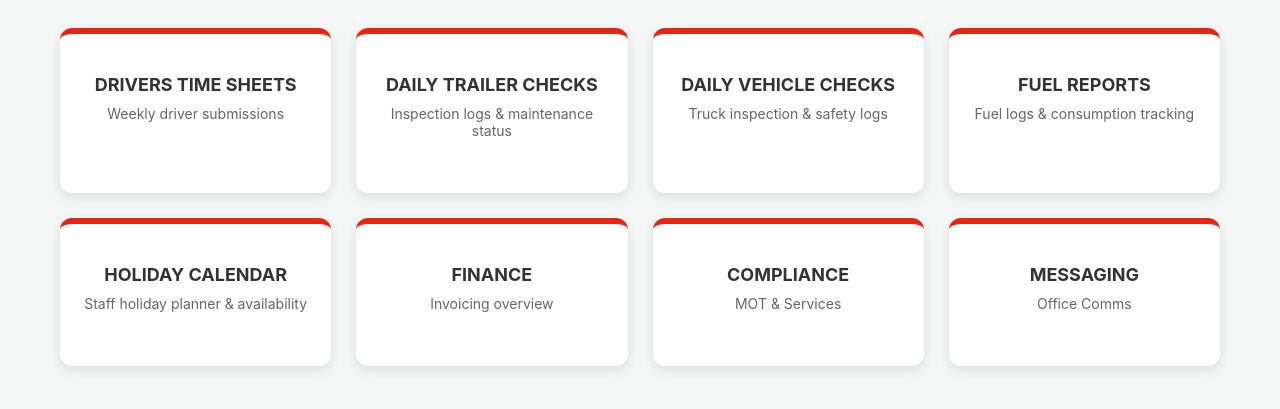
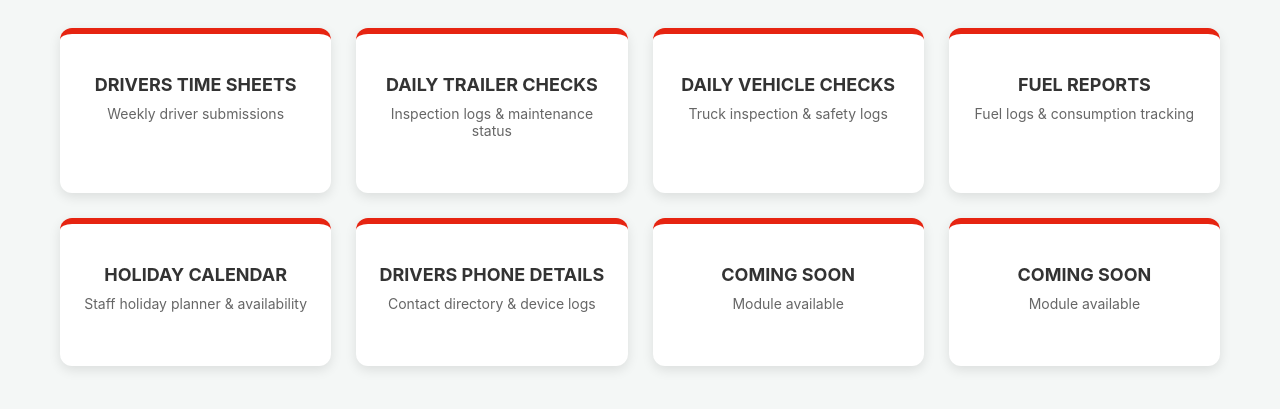
Before and after one commit to Rich01623/Office-dashboard, a plain HTML site: page index.html in a window 1280 px wide. Shown: the part 149-558 px from the top of the page. Drawn offline with Linux system fonts and the light colour scheme.

Commit message:
Update index.html

```diff
--- a/index.html
+++ b/index.html
@@ -164,9 +164,14 @@
             <p>Staff holiday planner & availability</p>
         </a>
 
-        <div class="card" onclick="alert('Finance Coming Soon')"><h3>Finance</h3><p>Invoicing overview</p></div>
-        <div class="card" onclick="alert('Compliance Coming Soon')"><h3>Compliance</h3><p>MOT & Services</p></div>
-        <div class="card" onclick="alert('Messaging Coming Soon')"><h3>Messaging</h3><p>Office Comms</p></div>
+        <a href="https://docs.google.com/spreadsheets/d/1Ly75En8V9snMPG3R4ddezpl6oRiPGmW_mju9qeYlSsk/preview?rm=minimal" target="_blank" class="card">
+            <h3>Drivers Phone Details</h3>
+            <p>Contact directory & device logs</p>
+        </a>
+
+        <div class="card"><h3>Coming Soon</h3><p>Module available</p></div>
+
+        <div class="card"><h3>Coming Soon</h3><p>Module available</p></div>
     </div>
 
     <script>
```
